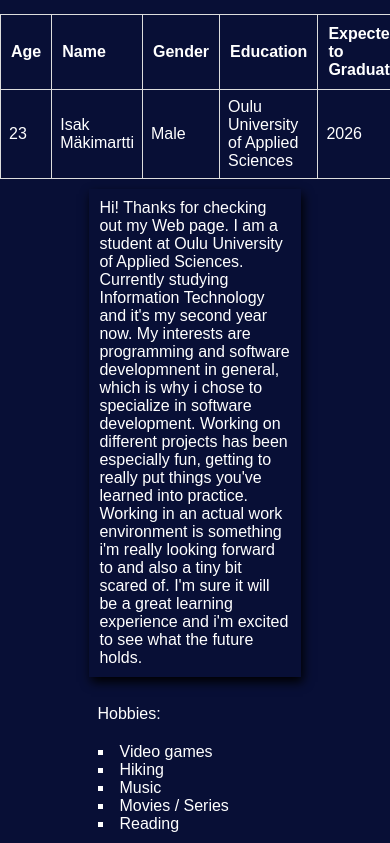
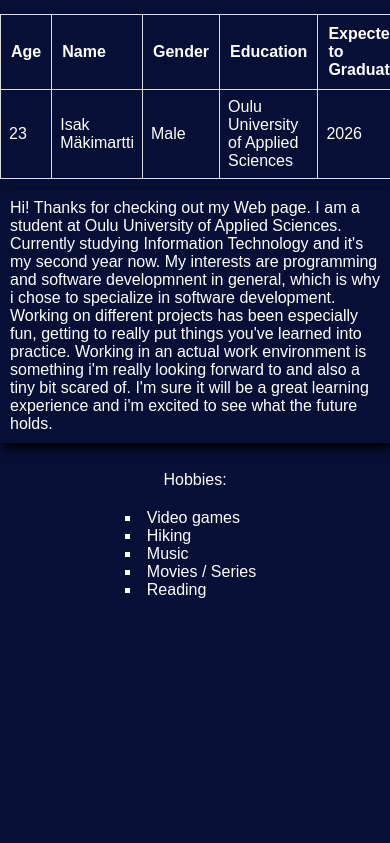
Before and after one commit to IsakMakimartti/webbisovellusprojekti, a plain HTML site: page about.html in a window 390 px wide. Shown: the part 78-921 px from the top of the page. After the commit the page ends 844 px from the top, so only its background shows below. Drawn offline with Linux system fonts and the light colour scheme.

Commit message:
patch 0.18
testing mobile modifications, work in progress

```diff
--- a/css/style.css
+++ b/css/style.css
@@ -76,7 +76,7 @@ p.infoText {
     margin-top: 10px;
     padding: 10px;
     text-align: left;
-    width: 49%;
+    width: 36%;
     box-shadow: 2px 5px 10px rgba(0, 0, 0, 1.5);
 }
 
@@ -86,7 +86,7 @@ p.hobbies {
     margin: auto;
     padding: 10px;
     text-align: left;
-    width: 50%;
+    width: 36%;
     /*box-shadow: 2px 5px 10px rgba(0, 0, 0, 1.5);*/
 }
 
@@ -95,7 +95,7 @@ ul.hobbies {
     margin: auto;
     padding: 10px;
     text-align: left;
-    width: 50%;
+    width: 36%;
     /*box-shadow: 2px 5px 10px rgba(0, 0, 0, 1.5);*/
     list-style-type: square;
     list-style-position: inside;
@@ -230,8 +230,20 @@ button.submit {
 }
 
 /*Mobile*/
-@media only screen and (max-width: 1024) {
-    /*size-adjust: auto;*/
+@media only screen and (max-width: 768px) {
+    body{
+        size-adjust: auto;
+    }
+    .info{
+        size-adjust: auto;
+    }
+    p.infoText {
+        size-adjust: auto;
+        width: fit-content;
+    }
+    p.hobbies {
+        width: fit-content;
+    }
 }
 
 /*Table in about.html*/
@@ -239,7 +251,7 @@ button.submit {
 /* Apply some basic styles to the table */
 .info {
     border-collapse: collapse;
-    width: 50%;
+    width: auto;
     font-family: Arial, Helvetica, sans-serif;
     margin: auto;
   }
```
